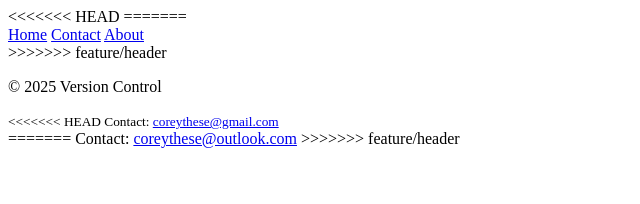
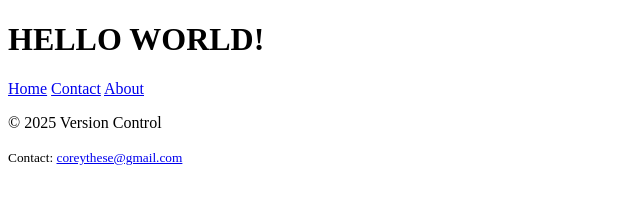
Before and after one commit to Vierbytes/version-control-simulation-Vierbytes, a plain HTML site: page index.html in a window 1280 px wide. Shown: the whole page, without its empty margins (0-640 px from the left). Drawn offline with Linux system fonts and the light colour scheme.

Commit message:
Hello World added.

```diff
--- a/index.html
+++ b/index.html
@@ -6,8 +6,7 @@
     <title>Document</title>
 </head>
 <body>
-<<<<<<< HEAD
-=======
+    <h1>HELLO WORLD!</h1>
     <header>
         <nav>
             <a href="#">Home</a>
@@ -15,21 +14,13 @@
             <a href="#">About</a>
         </nav>
     </header>
->>>>>>> feature/header
     <footer>
         <p>
             &copy; 2025 Version Control
         </p>
         <small>
-<<<<<<< HEAD
             Contact: <a href="mailto:coreythese@gmail.com">coreythese@gmail.com</a>
         </small>
     </footer>
-=======
-            Contact: <a href="mailto:coreythese@outlook.com">coreythese@outlook.com</a>
-        </small>
-    </footer>
-
->>>>>>> feature/header
 </body>
 </html>
```
